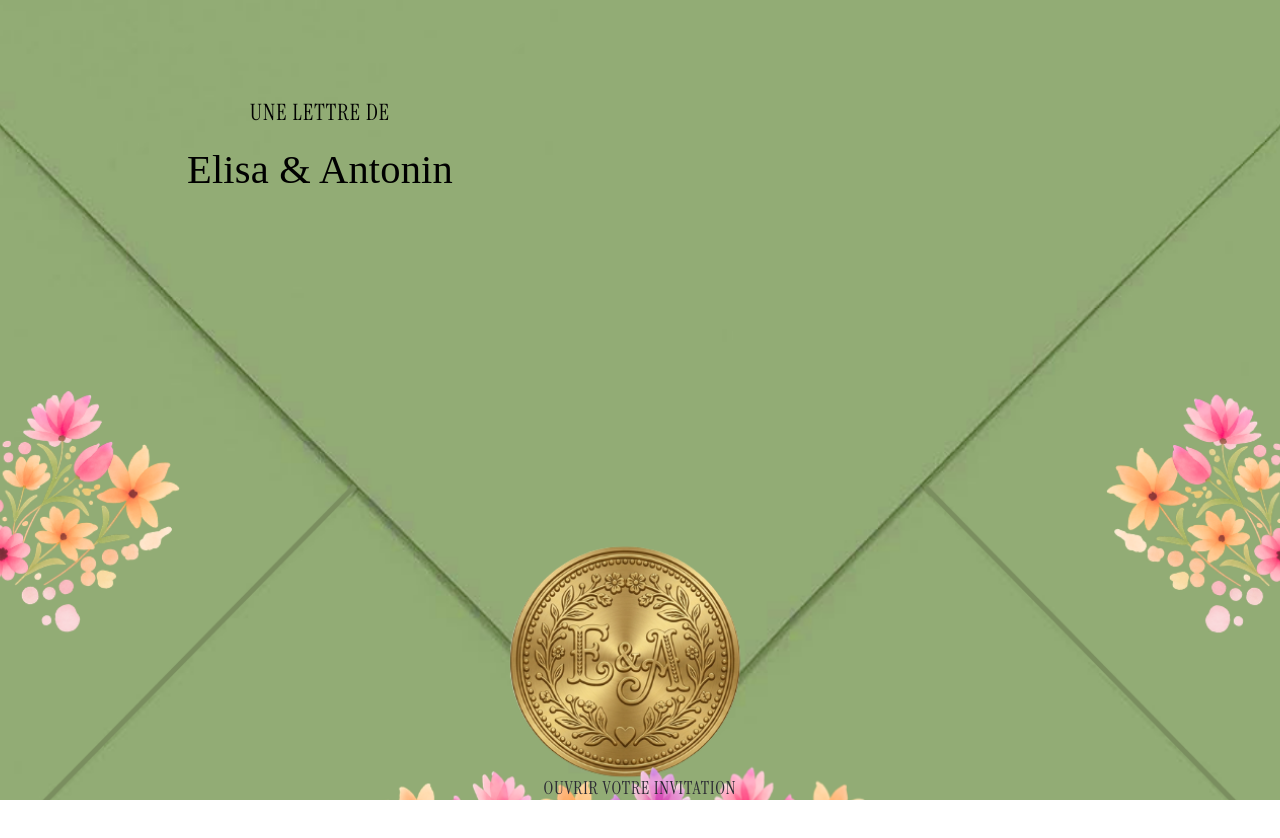
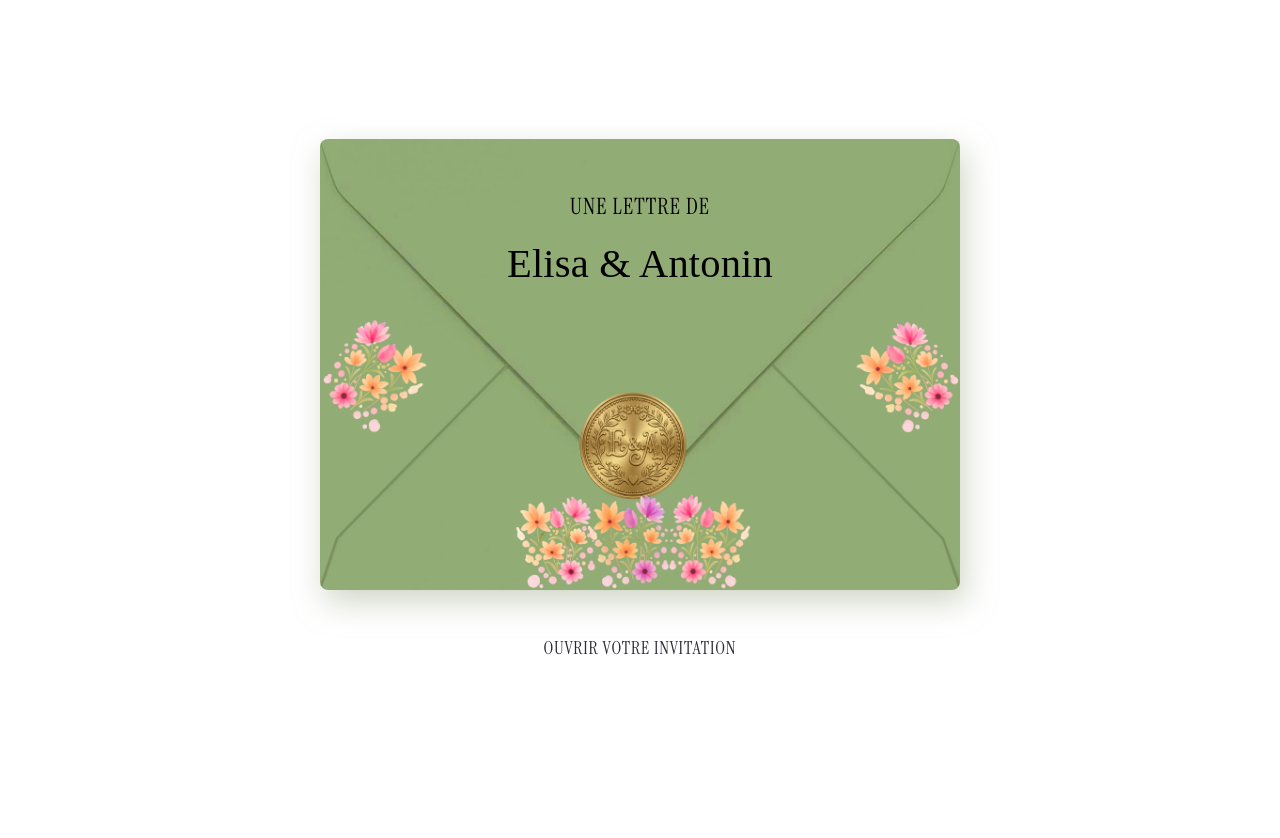
Before and after one commit to AntoninLmp/happiest-day, a React (Vite) app: page / in a window 1280 px wide. Shown: the top 838 px of the page. Built offline with nearby package versions, Linux system fonts and the light colour scheme; a web font is replaced by a local one.

Commit message:
feat<Letter>: Ajout media queries

```diff
--- a/src/App.css
+++ b/src/App.css
@@ -51,6 +51,13 @@ textarea {
   object-fit: cover;
   object-position: center top; /* ajuste selon où sont les éléments importants de l'image */
   display: block;
+}
+
+@media (min-width: 768px) {
+  .paper-image {
+    box-shadow: 5px 12px 30px rgba(162, 173, 141, 0.5);
+    border-radius: 8px;
+  }
 }
 
 .invitation.open {
@@ -108,14 +115,17 @@ textarea {
 
 .envelope-wrapper {
   position: relative;
-  width: 100%;
-  height: 100%;
+  width: 50%;
   max-height: 100%;
   max-width: 100%;
 }
-.envelope-large {
-  width: 100%;
-  max-width: 50%;
+
+
+@media (max-width: 768px) {
+  .envelope-wrapper {
+    width: 100%;
+    height: 100%;
+  }
 }
 
 .envelope {
--- a/src/components/Letter.jsx
+++ b/src/components/Letter.jsx
@@ -1,22 +1,22 @@
 function Letter({ isOpen, setIsOpen }) {
   return (
     <div className={`invitation ${isOpen ? "open" : ""}`}>
-      <div className="envelope-wrapper md:envelope-large" onClick={() => setIsOpen(true)}>
-        <div className="absolute top-[10%] text-black text-center md:w-full lg:w-[50%]">
+      <div className="envelope-wrapper" onClick={() => setIsOpen(true)}>
+        <div className="absolute top-[10%] text-black text-center w-full">
           <p className="instrument-serif-regular text-xl uppercase tracking-wider">
             Une lettre de
           </p>
           <p className="mea-culpa-regular text-4xl mt-4!">Elisa & Antonin</p>
         </div>
         <picture>
-          <source media="(min-width: 768px)" srcSet="images/letter_computer.png" className="w-5 md:rounded-lg md:shadow-lg md:shadow-[#a2ad8d] md:w-[50%] md:h-[50%] md:mx-auto"/>
+          <source media="(min-width: 768px)" srcSet="images/letter_computer.png"/>
           <img
             src="images/letter_green_mobile.png"
             alt="Fleur"
             className="paper-image"
           />
         </picture>
-        <div className="sm:absolute md:relative uppercase bottom-[25%] instrument-serif-regular tracking-wider paper-text text-center w-full md:mt-10">
+        <div className="absolute md:relative uppercase bottom-[25%] instrument-serif-regular tracking-wider paper-text text-center w-full md:mt-10">
           Ouvrir votre invitation
         </div>
       </div>
```
